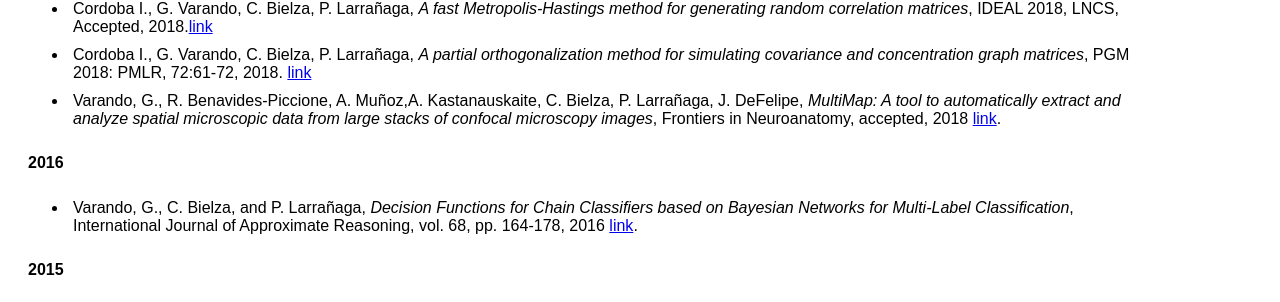
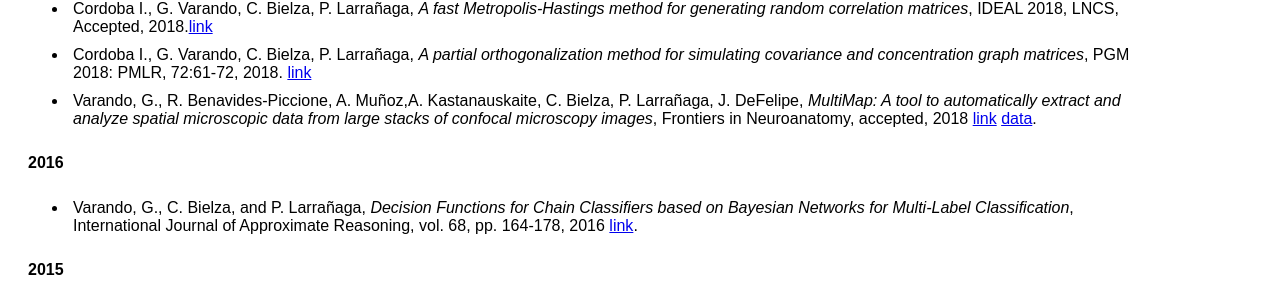
Before and after one commit to gherardovarando/gherardovarando.github.io, a Jekyll site: the page built from publications.md, in a window 1280 px wide. Shown: the part 272-574 px from the top of the page. Built offline with Jekyll 4.4.1, drawn with Linux system fonts in a browser that asks for light colours; nearby versions of some CDN libraries.

Commit message:
[upd] data link

```diff
--- a/publications.md
+++ b/publications.md
@@ -17,7 +17,7 @@ title: Publications
   orthogonalization method for simulating covariance and concentration graph
   matrices*, PGM 2018: PMLR, 72:61-72, 2018.
   [link](http://proceedings.mlr.press/v72/cordoba18a.html)
-- Varando, G., R. Benavides-Piccione, A. Muñoz,A. Kastanauskaite, C. Bielza, P. Larrañaga, J. DeFelipe, *MultiMap: A tool to automatically extract and analyze spatial microscopic data from large stacks of confocal microscopy images*, Frontiers in Neuroanatomy, accepted, 2018 [link](https://www.frontiersin.org/articles/10.3389/fnana.2018.00037/abstract).
+- Varando, G., R. Benavides-Piccione, A. Muñoz,A. Kastanauskaite, C. Bielza, P. Larrañaga, J. DeFelipe, *MultiMap: A tool to automatically extract and analyze spatial microscopic data from large stacks of confocal microscopy images*, Frontiers in Neuroanatomy, accepted, 2018 [link](https://www.frontiersin.org/articles/10.3389/fnana.2018.00037/abstract) [data](https://data.broadinstitute.org/bbbc/BBBC044/).
 
 ####  2016
 
```
